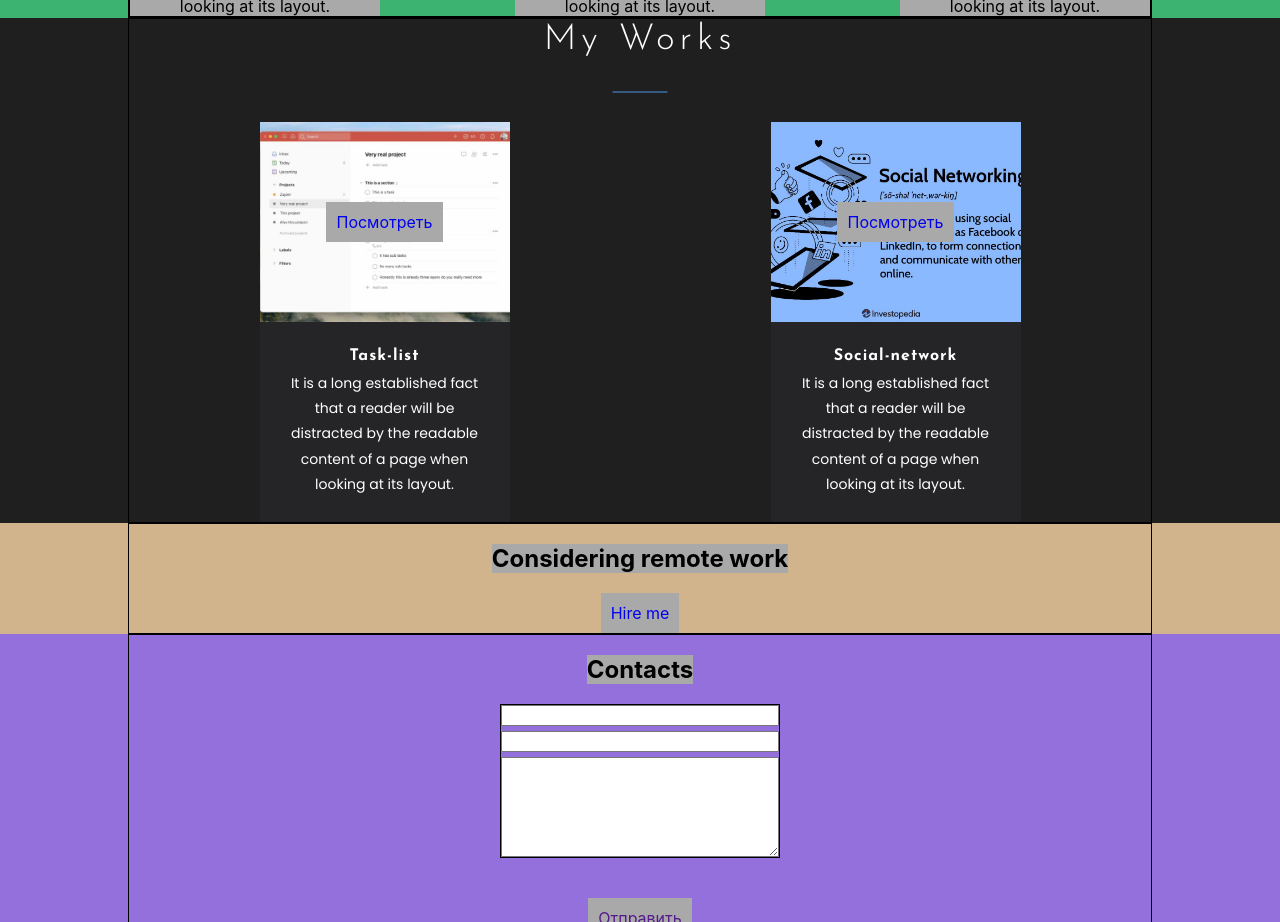
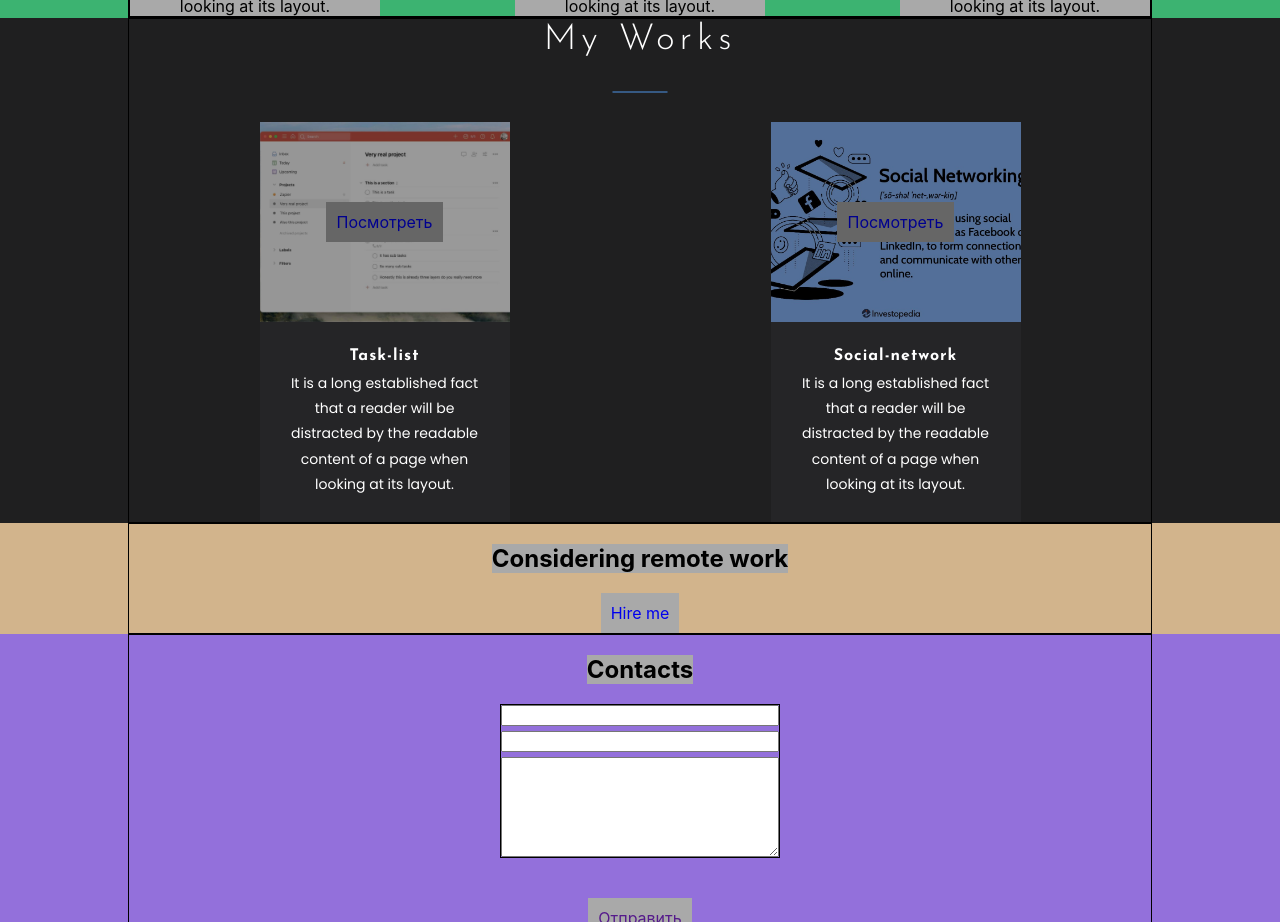
Before and after one commit to cros6y6raga/portfolio, a React (Create React App) app: page / in a window 1280 px wide. Shown: the part 1140-2062 px from the top of the page. Built offline with nearby package versions, Linux system fonts and the light colour scheme.

Commit message:
Added transparency to my work

```diff
--- a/src/works/work/Work.module.css
+++ b/src/works/work/Work.module.css
@@ -17,6 +17,18 @@
     display: flex;
     justify-content: center;
     align-items: center;
+    position: relative;
+}
+
+.imgContainer::before{
+    position: absolute;
+    content: '';
+    background-color: black;
+    top: 0;
+    bottom: 0;
+    left: 0;
+    right: 0;
+    opacity: 0.4;
 }
 
 .imgWork {
```
